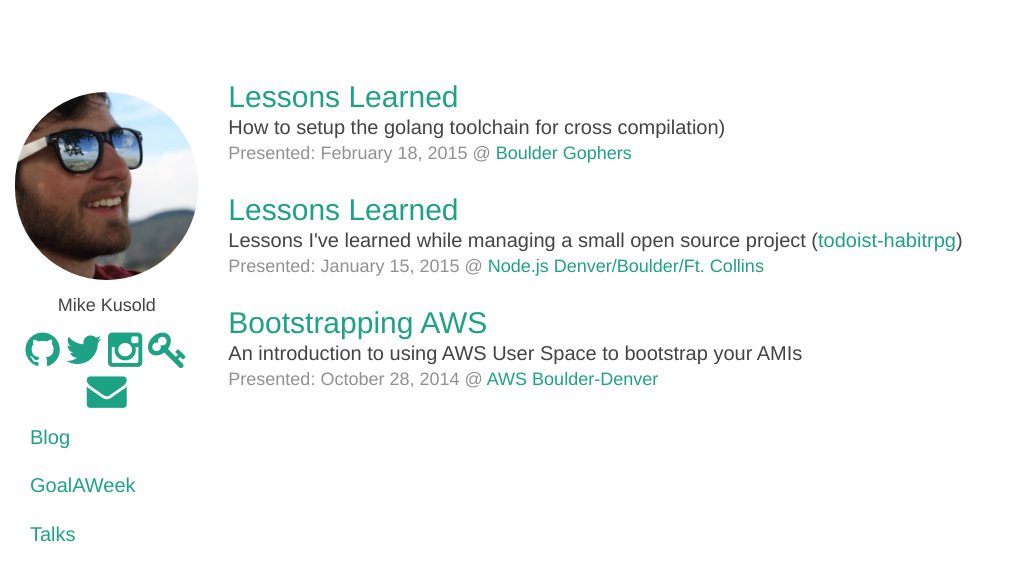
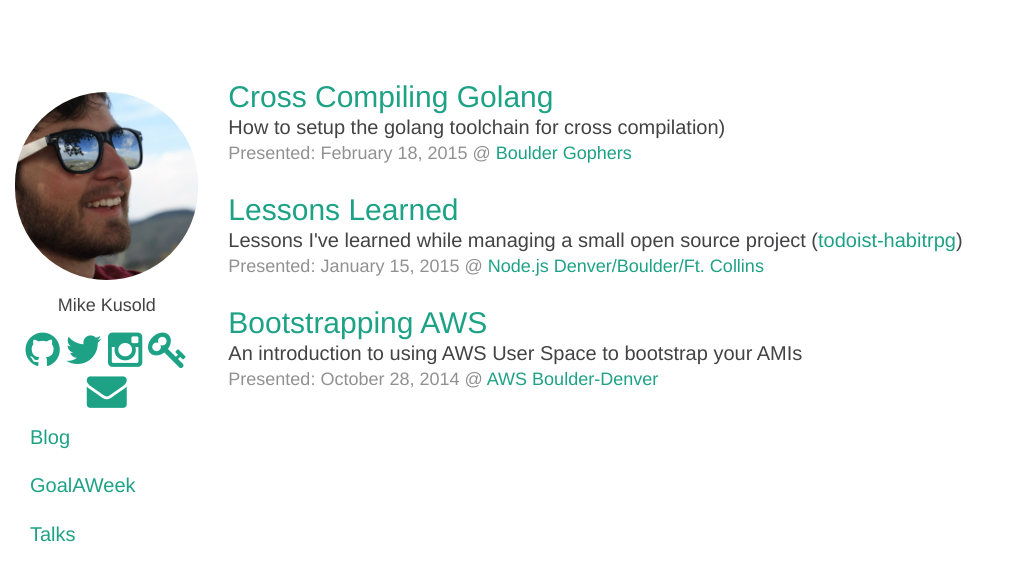
Before and after one commit to Kusold/kusold.github.com, a Jekyll site: the page built from talks/index.html, in a window 1280 px wide. Shown: the top 581 px of the page, without its empty margins (0-1010 px from the left). Built offline with Jekyll 4.4.1, drawn with Linux system fonts in a browser that asks for light colours; Markdown is read by kramdown in place of the engine named in the settings.

Commit message:
Fixing title of talk

```diff
--- a/talks/index.html
+++ b/talks/index.html
@@ -5,7 +5,7 @@
 
 <div id="talks">
   <div class="talk">
-    <h2><a href="./cross-compile-golang.html">Lessons Learned</a></h2>
+    <h2><a href="./cross-compile-golang.html">Cross Compiling Golang</a></h2>
     <p class="description">
       How to setup the golang toolchain for cross compilation</a>)
     </p>
```
